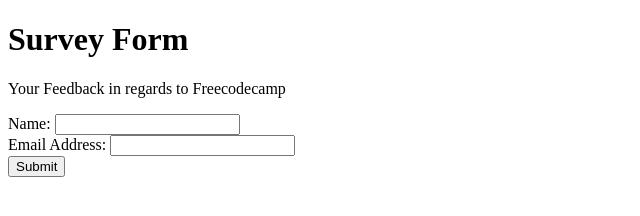
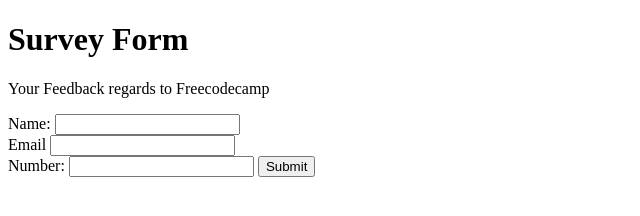
Before and after one commit to SNulu/Survey-Form, a plain HTML site: page index.html in a window 1280 px wide. Shown: the whole page, without its empty margins (0-640 px from the left). Drawn offline with Linux system fonts and the light colour scheme.

Commit message:
add labels with id name, id email and id number.

```diff
--- a/index.html
+++ b/index.html
@@ -7,11 +7,18 @@
   <body>
     <h1 id="title"> Survey Form </h1>
     <div>
-      <p id="description">Your Feedback in regards to Freecodecamp</p>
-      <form id="Survey-Form" method="GET">
-      Name: <input type="text"><br>
-      Email Address: <input type="text"><br>
-      <input type="submit" value="Submit">
+      <p id="description">Your Feedback regards to Freecodecamp</p>
+      <form id="Survey-Form" method="GET" action="https://crossorigin.me/https://freecodecamp.com">
+
+        <label id="Name" for="name">Name: </label>
+        <input type="text" required placeholder=""/>
+        <br>
+        <label ide="Email">Email</label>
+        <input type="text">
+        <br>
+        <label id="Number" for="number">Number: </label>
+        <input type="text" required placeholder=""/>
+        <input type="submit" value="Submit">
       </form>
     </div>
   </body>
```
